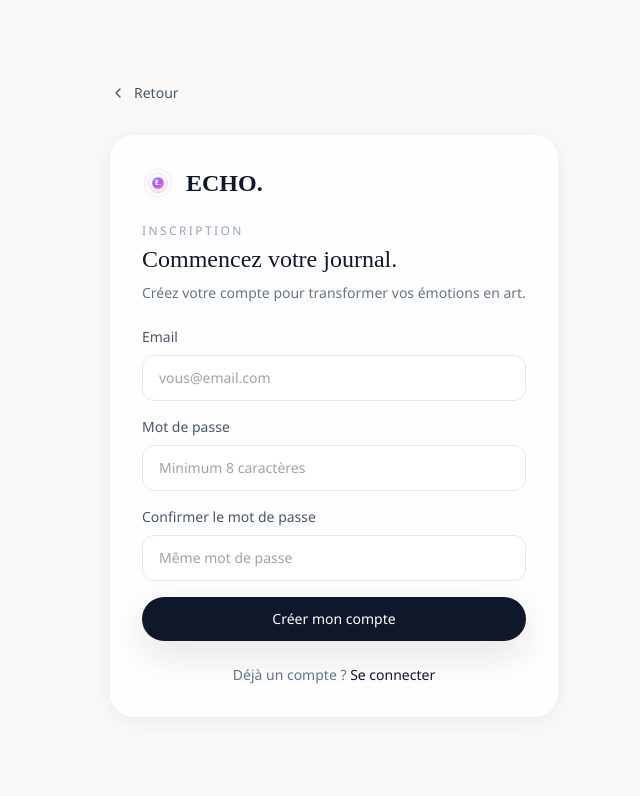
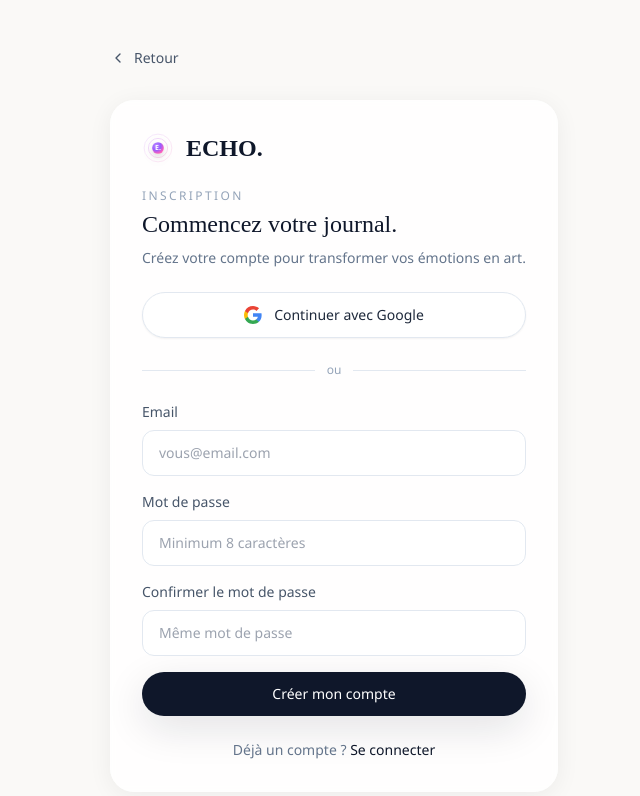
Before and after one commit to Marema06/echo_app, a Next.js app: page /signup in a window 1280 px wide. Shown: the top 796 px of the page, without its empty margins (306-946 px from the left). Built offline with nearby package versions, Linux system fonts and the light colour scheme.

Commit message:
feat: login Google sur landing, login et signup

```diff
--- a/src/app/login/page.tsx
+++ b/src/app/login/page.tsx
@@ -7,6 +7,7 @@
 import { Spinner } from '@/components/ui/spinner';
 import { ChevronLeft } from 'lucide-react';
 import { createClient } from '@/lib/supabase/client';
+import { GoogleButton } from '@/components/ui/google-button';
 
 function LoginContent() {
   const [email, setEmail] = useState('');
@@ -68,6 +69,14 @@
               {error}
             </div>
           )}
+
+          <GoogleButton next={next} />
+
+          <div className="flex items-center gap-3">
+            <div className="flex-1 h-px bg-ink-200 dark:bg-ink-700" />
+            <span className="text-xs text-ink-400">ou</span>
+            <div className="flex-1 h-px bg-ink-200 dark:bg-ink-700" />
+          </div>
 
           <form onSubmit={handleSubmit} className="space-y-4">
             <label className="flex flex-col gap-2">
--- a/src/app/page.tsx
+++ b/src/app/page.tsx
@@ -10,6 +10,7 @@
   Mic, Sparkles, Grid3X3, Brain,
   ArrowRight, CheckCircle2,
 } from 'lucide-react';
+import { GoogleButton } from '@/components/ui/google-button';
 
 const DEMO_TILES: { emotion: EmotionName; intensity: number; style: VisualizationStyle; label: string }[] = [
   { emotion: 'sérénité', intensity: 7, style: 'aquarelle', label: 'Sérénité' },
@@ -106,13 +107,15 @@
             Analysé par l&apos;IA, archivé en mosaïque, rétrospectivé chaque mois et chaque année.
           </p>
 
+          <div className="flex flex-col gap-3 w-full max-w-sm">
+            <GoogleButton next="/dashboard" />
             <div className="flex flex-wrap gap-3">
               <Link
                 href="/signup"
                 className="inline-flex items-center gap-2 bg-ink-900 text-white rounded-full py-3.5 px-7 text-base font-medium
                            hover:-translate-y-0.5 transition-all shadow-pop"
               >
-              Commencer gratuitement
+                Créer un compte
                 <ArrowRight className="w-4 h-4" />
               </Link>
               <a
@@ -122,6 +125,7 @@
               >
                 Comment ça marche
               </a>
+            </div>
           </div>
 
         </div>
--- a/src/app/signup/page.tsx
+++ b/src/app/signup/page.tsx
@@ -7,6 +7,7 @@
 import { Spinner } from '@/components/ui/spinner';
 import { ChevronLeft, Mail } from 'lucide-react';
 import { createClient } from '@/lib/supabase/client';
+import { GoogleButton } from '@/components/ui/google-button';
 
 function SignupContent() {
   const [email, setEmail] = useState('');
@@ -112,6 +113,14 @@
                 </div>
               )}
 
+              <GoogleButton next={next} />
+
+              <div className="flex items-center gap-3">
+                <div className="flex-1 h-px bg-ink-200 dark:bg-ink-700" />
+                <span className="text-xs text-ink-400">ou</span>
+                <div className="flex-1 h-px bg-ink-200 dark:bg-ink-700" />
+              </div>
+
               <form onSubmit={handleSubmit} className="space-y-4">
                 <label className="flex flex-col gap-2">
                   <span className="text-sm text-ink-600">Email</span>
--- /dev/null
+++ b/src/components/ui/google-button.tsx
@@ -0,0 +1,39 @@
+'use client';
+
+import { useState } from 'react';
+import { createClient } from '@/lib/supabase/client';
+
+export function GoogleButton({ next = '/dashboard' }: { next?: string }) {
+  const [loading, setLoading] = useState(false);
+
+  const handleGoogleLogin = async () => {
+    setLoading(true);
+    const supabase = createClient();
+    await supabase.auth.signInWithOAuth({
+      provider: 'google',
+      options: {
+        redirectTo: `${window.location.origin}/auth/callback?next=${next}`,
+      },
+    });
+  };
+
+  return (
+    <button
+      onClick={handleGoogleLogin}
+      disabled={loading}
+      className="w-full flex items-center justify-center gap-3 bg-white dark:bg-ink-800 border border-ink-200 dark:border-ink-700
+                 rounded-full py-3 px-6 text-sm font-medium text-ink-800 dark:text-ink-200
+                 hover:bg-ink-50 dark:hover:bg-ink-700 transition-all shadow-sm
+                 disabled:opacity-50 disabled:cursor-not-allowed"
+    >
+      {/* Google logo SVG */}
+      <svg width="18" height="18" viewBox="0 0 18 18" xmlns="http://www.w3.org/2000/svg">
+        <path d="M17.64 9.2c0-.637-.057-1.251-.164-1.84H9v3.481h4.844c-.209 1.125-.843 2.078-1.796 2.717v2.258h2.908c1.702-1.567 2.684-3.874 2.684-6.615z" fill="#4285F4"/>
+        <path d="M9 18c2.43 0 4.467-.806 5.956-2.184l-2.908-2.258c-.806.54-1.837.86-3.048.86-2.344 0-4.328-1.584-5.036-3.711H.957v2.332A8.997 8.997 0 0 0 9 18z" fill="#34A853"/>
+        <path d="M3.964 10.707A5.41 5.41 0 0 1 3.682 9c0-.593.102-1.17.282-1.707V4.961H.957A8.996 8.996 0 0 0 0 9c0 1.452.348 2.827.957 4.039l3.007-2.332z" fill="#FBBC05"/>
+        <path d="M9 3.58c1.321 0 2.508.454 3.44 1.345l2.582-2.58C13.463.891 11.426 0 9 0A8.997 8.997 0 0 0 .957 4.961L3.964 7.293C4.672 5.163 6.656 3.58 9 3.58z" fill="#EA4335"/>
+      </svg>
+      {loading ? 'Redirection...' : 'Continuer avec Google'}
+    </button>
+  );
+}
```
Lines whose indentation alone changed are shown as unchanged.
